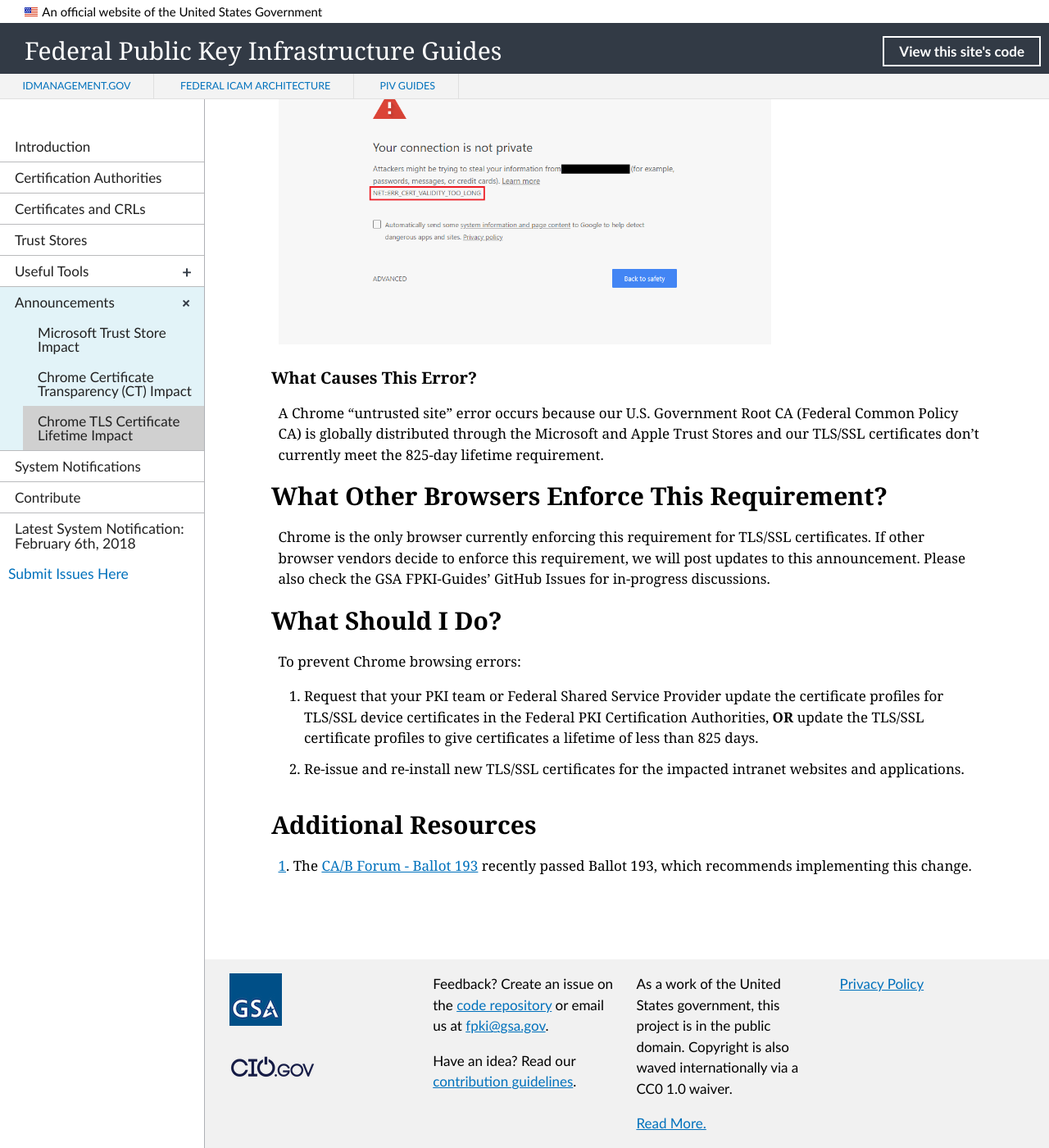
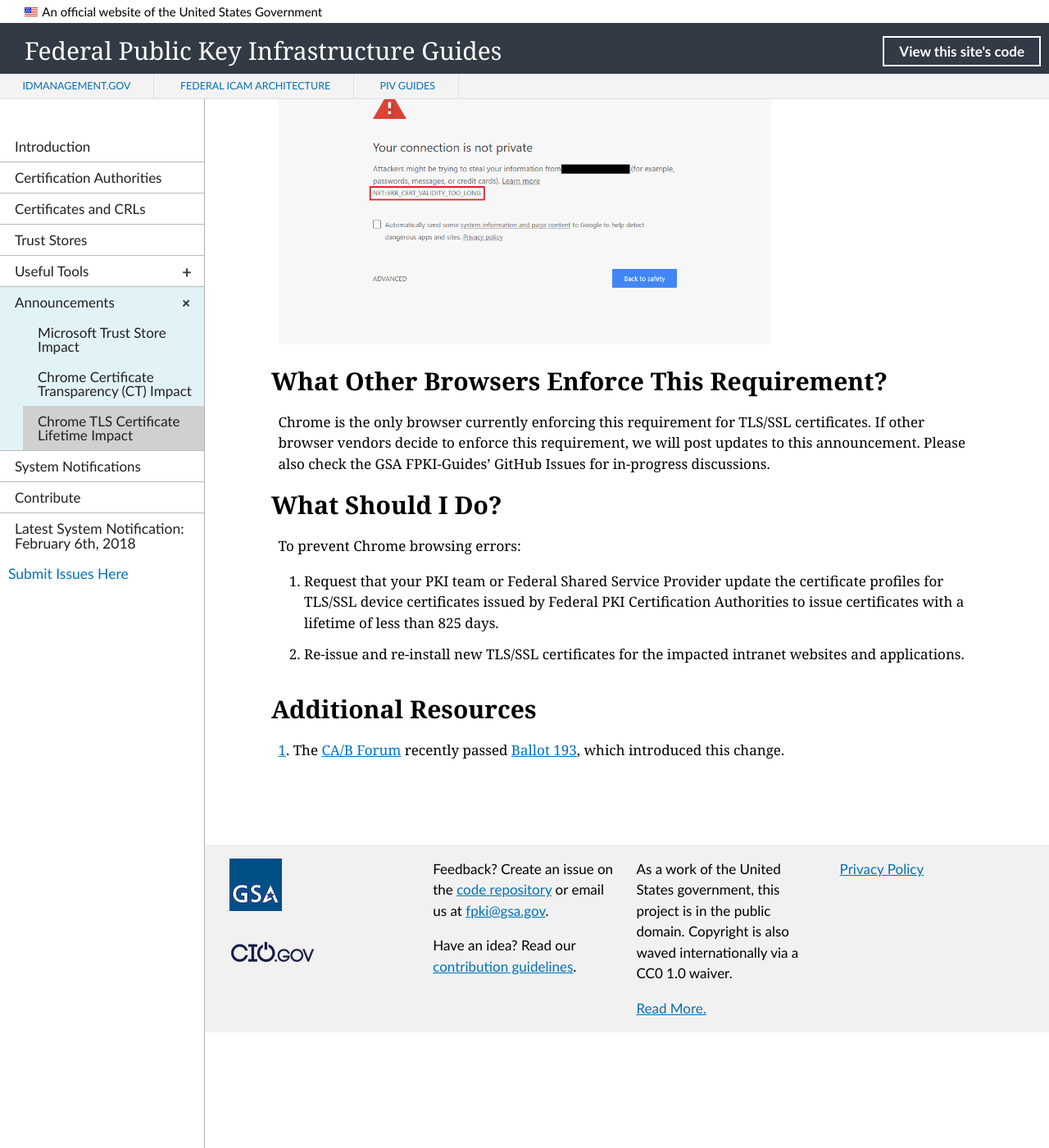
Before and after one commit to GSA/fpki-guides, a Jekyll site: the page built from _announcements/03_chrome_ballot_193.md, in a window 1280 px wide and 1400 px high, scrolled down 807 px. Shown: the whole window at 82% size. Built offline with Jekyll 4.4.1, drawn with Linux system fonts in a browser that asks for light colours; nearby versions of some CDN libraries; library files that are not in the unit come from our copies; after the commit the page ends 2066 px from its top, so only the background shows below that; some of the changed text lies outside the part shown.

Commit message:
Update 03_chrome_ballot_193.md

```diff
--- a/_announcements/03_chrome_ballot_193.md
+++ b/_announcements/03_chrome_ballot_193.md
@@ -8,7 +8,7 @@
 description: Recent changes to Chrome could affect your agency. Chrome users may receive errors when browsing to government intranet websites and applications. Starting **March 1, 2018**, Chrome requires all TLS/SSL certificates to have a maximum lifetime of 825 days. You can mitigate the impact for government intranets, applications, and government-furnished equipment by using these procedures.<br><br>
 ---
 
-Recent changes to Chrome could affect your agency. Chrome now requires TLS/SSL certificates issued on or after **March 1, 2018**, must have a maximum lifetime of 825 days. The recent Certification Authority/Browser (CA/B) Forum decision<sup>[1](#1)</sup> recommends this step to increase internet/intranet security.
+Recent changes to Chrome could affect your agency. Chrome now requires that TLS/SSL certificates issued on or after **March 1, 2018** have a maximum lifetime of 825 days. This change was planned as a result of the Certification Authority/Browser (CA/B) Forum passing Ballot 193 to promote increased web security<sup>[1](#1)</sup>.
 
 - [What Will Be Impacted?](#what-will-be-impacted)
 - [What Other Browsers Enforce This Requirement?](#what-other-browsers-enforce-this-requirement)
@@ -16,7 +16,6 @@
 - [Additional Resources](#additional-resources)
 
 ## What Will Be Impacted?
-<!--Trying to follow LaChelle's style on the other Hot Topics-->
 A government user will receive an "untrusted site" error when browsing to an intranet website or application on government-furnished equipment if all of the following are true:
 
 1. The intranet website's TLS/SSL certificate was issued by a Certification Authority in the Federal PKI
@@ -25,16 +24,13 @@
 
 ![Chrome Error Screen]({{site.baseurl}}/img/google_ballot193_hot_topic_error.png){:style="width:70%;float:center;"}
 
-### What Causes This Error?<!--I think we've already covered most of this above in What Will Be Impacted except the Trust Store issue. How does the distribution of COMMON from MS and Apple figure into the errors? Add to previous section?  Suggesting deleting this section.-->
-A Chrome "untrusted site" error occurs because our U.S. Government Root CA (Federal Common Policy CA) is globally distributed through the Microsoft and Apple Trust Stores<!--Should we remove the COMMON and Trust Stores issue? When COMMON is removed, then what?--> and our TLS/SSL certificates don't currently meet the 825-day lifetime requirement.
-
 ## What Other Browsers Enforce This Requirement?
 Chrome is the only browser currently enforcing this requirement for TLS/SSL certificates. If other browser vendors decide to enforce this requirement, we will post updates to this announcement. Please also check the GSA FPKI-Guides' GitHub Issues for in-progress discussions.
 
 ## What Should I Do?
 To prevent Chrome browsing errors:
-1. Request that your PKI team or Federal Shared Service Provider update the certificate profiles for TLS/SSL device certificates in the Federal PKI Certification Authorities,<!--In the CAs meaning?--> **OR** update the TLS/SSL certificate profiles to give certificates a lifetime of less than 825 days.
-2. Re-issue and re-install new TLS/SSL certificates for the impacted intranet websites and applications.<!--Can PKI team/SSP do this step also? Update client TLS certificates also?-->
+1. Request that your PKI team or Federal Shared Service Provider update the certificate profiles for TLS/SSL device certificates issued by Federal PKI Certification Authorities to issue certificates with a lifetime of less than 825 days.
+2. Re-issue and re-install new TLS/SSL certificates for the impacted intranet websites and applications.
 
 ## Additional Resources
-<a name="1">1</a>. The [CA/B Forum - Ballot 193](https://cabforum.org/2017/03/17/ballot-193-825-day-certificate-lifetimes/){:target="_blank"} recently passed Ballot 193, which recommends implementing this change.
+<a name="1">1</a>. The [CA/B Forum](https://cabforum.org/){:target="_blank"} recently passed [Ballot 193](https://cabforum.org/2017/03/17/ballot-193-825-day-certificate-lifetimes/){:target="_blank"}, which introduced this change.
```
